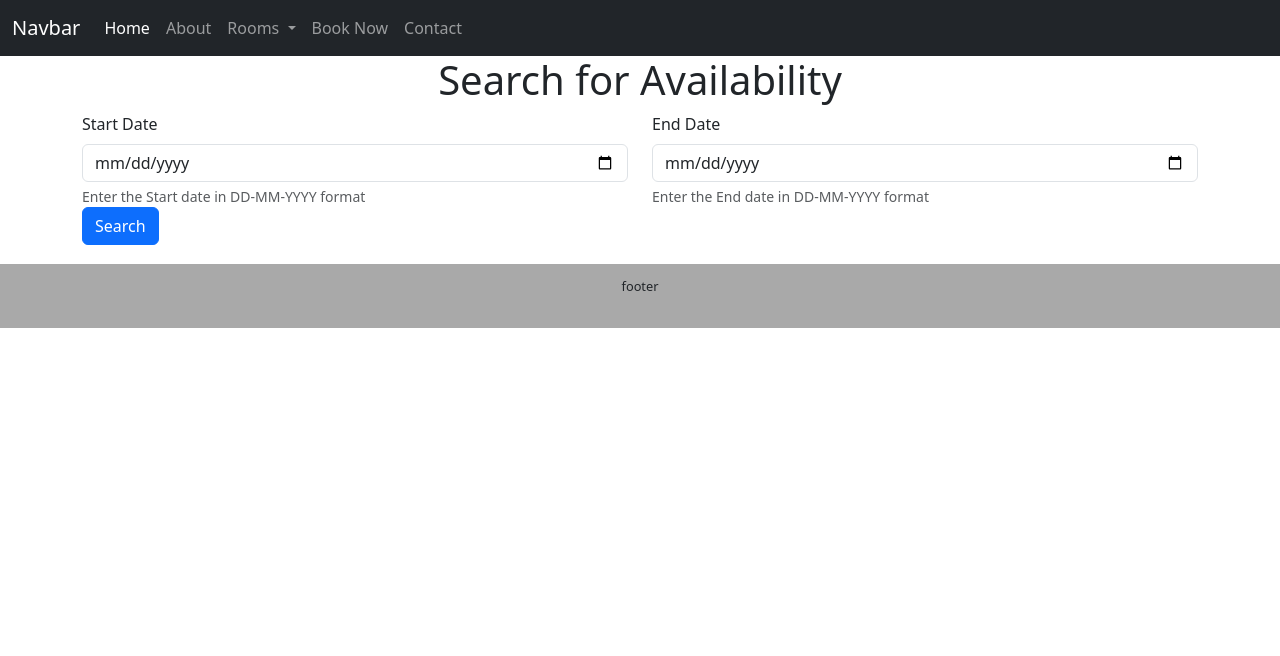
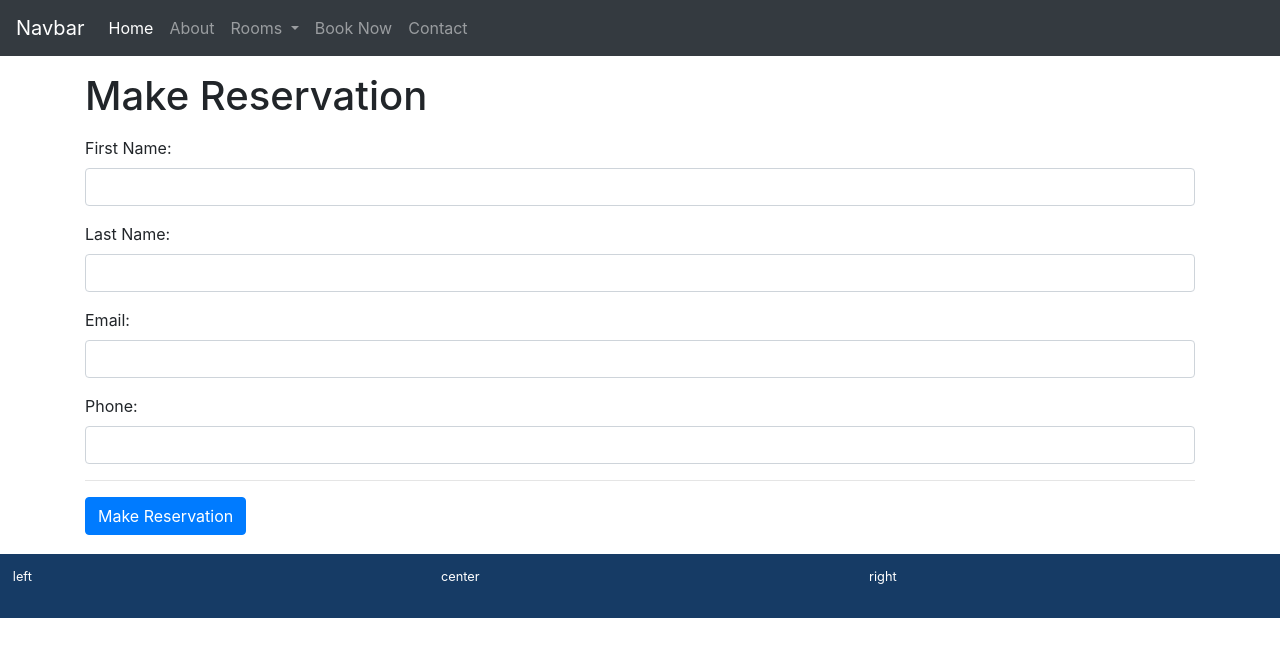
Before and after one commit to amitniranjan88/bookings, a plain HTML site: page html-source/make-reservation.html in a window 1280 px wide. Drawn offline with nearby package versions, Linux system fonts and the light colour scheme.

Commit message:
added reservation.html

```diff
--- a/html-source/make-reservation.html
+++ b/html-source/make-reservation.html
@@ -1,94 +1,138 @@
     <!doctype html>
     <html lang="en">
+
     <head>
+        <!-- Required meta tags -->
         <meta charset="utf-8">
-    <meta name="viewport" content="width=device-width, initial-scale=1">
-    <title>Bootstrap demo</title>
-    <link href="https://cdn.jsdelivr.net/npm/bootstrap@5.3.2/dist/css/bootstrap.min.css" rel="stylesheet" integrity="sha384-T3c6CoIi6uLrA9TneNEoa7RxnatzjcDSCmG1MXxSR1GAsXEV/Dwwykc2MPK8M2HN" crossorigin="anonymous">
+        <meta name="viewport" content="width=device-width, initial-scale=1, shrink-to-fit=no">
+
+        <title>My Nice Page</title>
+
+        <link rel="stylesheet" href="https://cdn.jsdelivr.net/npm/bootstrap@4.6.0/dist/css/bootstrap.min.css"
+            integrity="sha384-B0vP5xmATw1+K9KRQjQERJvTumQW0nPEzvF6L/Z6nronJ3oUOFUFpCjEUQouq2+l" crossorigin="anonymous">
+
         <style>
-        .my-footer{
+            .my-footer {
                 height: 5em;
-            background-color: darkgrey;
+                background-color: #163b65;
                 margin-top: 1.5em;
                 padding: 1em;
-            text-align: center;
+                color: white;
                 font-size: 80%;
-
-        }
-        .deluxe-room{
-            width: 60%;
             }
         </style>
     </head>
+
     <body>
+
 <nav class="navbar navbar-expand-lg navbar-dark bg-dark">
-      <div class="container-fluid">
   <a class="navbar-brand" href="#">Navbar</a>
-        <button class="navbar-toggler" type="button" data-bs-toggle="collapse" data-bs-target="#navbarSupportedContent" aria-controls="navbarSupportedContent" aria-expanded="false" aria-label="Toggle navigation">
+  <button class="navbar-toggler" type="button" data-toggle="collapse" data-target="#navbarNav" aria-controls="navbarNav" aria-expanded="false" aria-label="Toggle navigation">
     <span class="navbar-toggler-icon"></span>
   </button>
-        <div class="collapse navbar-collapse" id="navbarSupportedContent">
-          <ul class="navbar-nav me-auto mb-2 mb-lg-0">
-            <li class="nav-item">
-              <a class="nav-link active" aria-current="page" href="Index.html">Home</a>
+  <div class="collapse navbar-collapse" id="navbarNav">
+    <ul class="navbar-nav">
+      <li class="nav-item active">
+        <a class="nav-link" href="index.html">Home <span class="sr-only">(current)</span></a>
       </li>
       <li class="nav-item">
         <a class="nav-link" href="about.html">About</a>
       </li>
       <li class="nav-item dropdown">
-              <a class="nav-link dropdown-toggle" href="#" role="button" data-bs-toggle="dropdown" aria-expanded="false">
+        <a class="nav-link dropdown-toggle" href="#" id="navbarDropdownMenuLink" role="button" data-toggle="dropdown" aria-haspopup="true" aria-expanded="false">
           Rooms
         </a>
-              <ul class="dropdown-menu">
-                <li><a class="dropdown-item" href="deluxe.html">Deluxe Room</a></li>
-                <li><a class="dropdown-item" href="presidential.html">Presidential Suite</a></li>
-              </ul>
+        <div class="dropdown-menu" aria-labelledby="navbarDropdownMenuLink">
+          <a class="dropdown-item" href="generals.html">General's Quarters</a>
+          <a class="dropdown-item" href="majors.html">Major's Suite</a>
+        </div>
       </li>
       <li class="nav-item">
-              <a class="nav-link" aria-disabled="true" href="make-reservation.html">Book Now </a>
+        <a class="nav-link" href="reservation.html">Book Now</a>
       </li>
       <li class="nav-item">
-              <a class="nav-link" aria-disabled="true" href="contact.html">Contact</a>
+        <a class="nav-link" href="contact.html">Contact</a>
       </li>
+
     </ul>
   </div>
-      </div>
 </nav>
+
+
+
 
     <div class="container">
         <div class="row">
             <div class="col">
-                <h1 class="text-center">Search for Availability</h1>
-                <form action="make-reservation.html" method="get">
-                    <div class="row">
-                        <div class="col">
+                <h1 class="mt-3">Make Reservation</h1>
+
+                <form method="post" action="" class="needs-validation" novalidate>
+
+                    <div class="form-group mt-3">
+                        <label for="first_name">First Name:</label>
+                        <input class="form-control"
+                               id="first_name" autocomplete="off" type='text'
+                               name='first_name' value="" required>
+                    </div>
+
                     <div class="form-group">
-                            <label for="start_date" class="form-label">Start Date</label>
-                            <input required type="date" class="form-control" id="start_date" name="start_date" aria-describedby="startDateHelp">
-                            <div id="startDateHelp" class="form-text text-muted">Enter the Start date in DD-MM-YYYY format</div>
+                        <label for="last_name">Last Name:</label>
+                        <input class="form-control"
+                               id="last_name" autocomplete="off" type='text'
+                               name='last_name' value="" required>
+                    </div>
+
+                    <div class="form-group">
+                        <label for="email">Email:</label>
+                        <input class="form-control" id="email"
+                               autocomplete="off" type='email'
+                               name='email' value="" required>
+                    </div>
+
+                    <div class="form-group">
+                        <label for="phone">Phone:</label>
+                        <input class="form-control" id="phone"
+                               autocomplete="off" type='email'
+                               name='phone' value="" required>
+                    </div>
+
+                    <hr>
+                    <input type="submit" class="btn btn-primary" value="Make Reservation">
+                </form>
+
+
             </div>
         </div>
 
+
+
+    </div>
+
+
+    <footer class="my-footer">
+        <div class="row">
             <div class="col">
-                          <div class="form-group">
-                            <label for="end_date" class="form-label">End Date</label>
-                            <input required type="date" class="form-control" id="end_date" name="end_date" aria-describedby="endDateHelp">
-                            <div id="endDateHelp" class="form-text text-muted">Enter the End date in DD-MM-YYYY format</div>
+                left
+            </div>
+
+            <div class="col">
+                center
+            </div>
+
+            <div class="col">
+                right
             </div>
         </div>
-                    </div>
-                    <button type="submit" class="btn btn-primary">Search</button>
-                </form>
-            </div>
-        </div>
-      </div>
-        <div class="row my-footer">
-            <div class="col">
-                footer
-            </div>
-        </div>
+    </footer>
 
-    <script src="https://cdn.jsdelivr.net/npm/@popperjs/core@2.11.8/dist/umd/popper.min.js" integrity="sha384-I7E8VVD/ismYTF4hNIPjVp/Zjvgyol6VFvRkX/vR+Vc4jQkC+hVqc2pM8ODewa9r" crossorigin="anonymous"></script>
-    <script src="https://cdn.jsdelivr.net/npm/bootstrap@5.3.2/dist/js/bootstrap.min.js" integrity="sha384-BBtl+eGJRgqQAUMxJ7pMwbEyER4l1g+O15P+16Ep7Q9Q+zqX6gSbd85u4mG4QzX+" crossorigin="anonymous"></script>
+    <script src="https://code.jquery.com/jquery-3.5.1.slim.min.js"
+        integrity="sha384-DfXdz2htPH0lsSSs5nCTpuj/zy4C+OGpamoFVy38MVBnE+IbbVYUew+OrCXaRkfj"
+        crossorigin="anonymous"></script>
+    <script src="https://cdn.jsdelivr.net/npm/bootstrap@4.6.0/dist/js/bootstrap.bundle.min.js"
+        integrity="sha384-Piv4xVNRyMGpqkS2by6br4gNJ7DXjqk09RmUpJ8jgGtD7zP9yug3goQfGII0yAns"
+        crossorigin="anonymous"></script>
+
+
     </body>
+
     </html>
```
Also changed, not shown: html-source/Index.html (+1 -1 lines), html-source/presidential.html (+1 -1 lines). Lines whose indentation alone changed are shown as unchanged.
